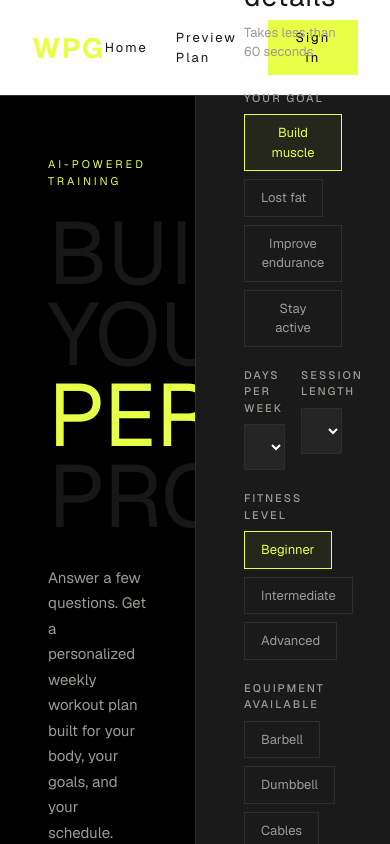
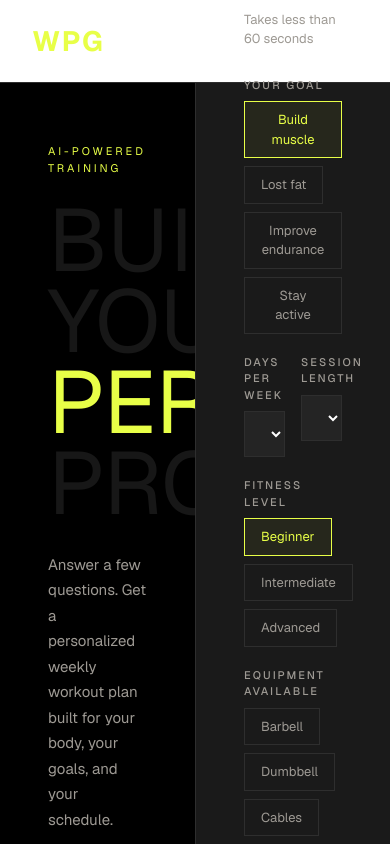
Before and after one commit to Arissj4/Workout-Plan-Generator, a Next.js app in the folder workout-plan-generator/: page / in a window 390 px wide. Shown: the top 844 px of the page. Built offline with nearby package versions, Linux system fonts and the light colour scheme; no server answers.

Commit message:
WPG [ADD] Implemented header design for mobile view

```diff
--- a/workout-plan-generator/src/app/header.tsx
+++ b/workout-plan-generator/src/app/header.tsx
@@ -18,16 +18,20 @@ export default function Header(props: Props) {
   const { session } = props;
   const router = useRouter();
   const [showDropDown, setShowDropDown] = useState<Boolean>(false);
+  const [isOpen, setIsOpen] = useState<Boolean>(false);
 
 
   return(
     <>
-      <nav className="flex w-full items-center justify-between px-8 py-5 font-sans tracking-[2px] border-b border-[#2e2e2e]">
-        <div className="text-(--wpg-main-text-color) text-[28px] font-bold">
+      <nav
+        className="flex flex-col w-full items-center justify-between lg:py-5 pt-5 font-sans tracking-[2px] border-b border-[#2e2e2e]"
+      >
+        <div className="flex w-full not-lg:justify-between px-8">
+          <div className="w-30 text-(--wpg-main-text-color) text-[28px] font-bold">
             WPG
           </div>
 
-        <ul className="flex gap-7 text-[13px] items-center">
+          <ul className="hidden lg:flex justify-center w-full gap-7 text-[13px] items-center">
             <li>
               <Link href={"/"}>Home</Link>
             </li>
@@ -45,7 +49,7 @@ export default function Header(props: Props) {
             </li>
           </ul>
 
-        <div className="flex items-center">
+          <div className="hidden lg:flex justify-end items-center w-30">
             {session ?
               <>
                 {/* <button
@@ -90,12 +94,90 @@ export default function Header(props: Props) {
               <button
                 className="bg-(--wpg-main-text-color) px-5 py-2 text-black text-[13px] hover:cursor-pointer"
                 type="button"
-              onClick={() => router.push("/signin")}
+                onClick={() => {router.push("/signin")}}
               >
                 Sign in
               </button>
             }
           </div>
+
+          <button
+            className="lg:hidden flex justify-center flex-col gap-1.25 p-1 cursor-pointer bg-transparent border-none"
+            onClick={() => setIsOpen(!isOpen)}
+            aria-label="Toggle menu"
+          >
+            <span className={`block w-5.5 h-[1.5px] bg-white transition-all duration-300 origin-center
+              ${isOpen ? "translate-y-[6.5px] rotate-45" : ""}`}
+            />
+            <span className={`block w-5.5 h-[1.5px] bg-white transition-all duration-300
+              ${isOpen ? "opacity-0 scale-x-0" : ""}`}
+            />
+            <span className={`block w-5.5 h-[1.5px] bg-white transition-all duration-300 origin-center
+              ${isOpen ? "translate-y-[-6.5px] -rotate-45" : ""}`}
+            />
+          </button>
+        </div>
+
+
+        <div className={`min-[1000px]:hidden mt-5 overflow-hidden transition-all duration-300 bg-[#141414]
+          ${isOpen ? "max-h-[400px] border-t border-[#2e2e2e]" : "max-h-0"} w-full`}
+        >
+          {/* Nav links */}
+          <div className="flex flex-col">
+            <Link
+              href="/"
+              onClick={() => setIsOpen(false)}
+              className="flex items-center gap-3 px-8 py-4 text-[14px] text-(--wpg-muted-text-color) border-b border-[#1e1e1e] hover:text-white transition-colors"
+            >
+              Home
+            </Link>
+            {session && (
+              <Link
+                href="/saved"
+                onClick={() => setIsOpen(false)}
+                className="flex items-center gap-3 px-8 py-4 text-[14px] text-(--wpg-muted-text-color) border-b border-[#1e1e1e] hover:text-white transition-colors"
+              >
+                My Plans
+              </Link>
+            )}
+            <Link
+              href="/plan"
+              onClick={() => setIsOpen(false)}
+              className="flex items-center gap-3 px-8 py-4 text-[14px] text-(--wpg-muted-text-color) border-b border-[#1e1e1e] hover:text-white transition-colors"
+            >
+              Preview Plan
+            </Link>
+          </div>
+
+          {/* Mobile auth footer */}
+          <div className="px-8 py-5">
+            {session ? (
+              <>
+                <div className="flex items-center gap-3 mb-4">
+                  <img src={session.user?.image!} className="w-8 h-8 rounded-full" />
+                  <div>
+                    <div className="text-[13px] text-white">{session.user?.name}</div>
+                    <div className="text-[11px] text-(--wpg-muted-text-color)">{session.user?.email}</div>
+                  </div>
+                </div>
+                <button
+                  className="w-full text-center bg-transparent px-4 py-2 text-(--wpg-main-text-color) border border-(--wpg-border-color) hover:text-white hover:bg-[#2e2e2e] rounded-sm text-[13px] transition-colors cursor-pointer"
+                  type="button"
+                  onClick={async () => {await signOut(); setIsOpen(false)}}
+                >
+                  Sign out
+                </button>
+              </>
+            ) : (
+              <button
+                onClick={() => {router.push("/signin"); setIsOpen(false)}}
+                className="w-full bg-(--wpg-main-text-color) py-3 text-black text-[18px] tracking-[2px] cursor-pointer uppercase"
+              >
+                Sign in
+              </button>
+            )}
+          </div>
+        </div>
       </nav>
     </>
   )
```
Lines whose indentation alone changed are shown as unchanged.
